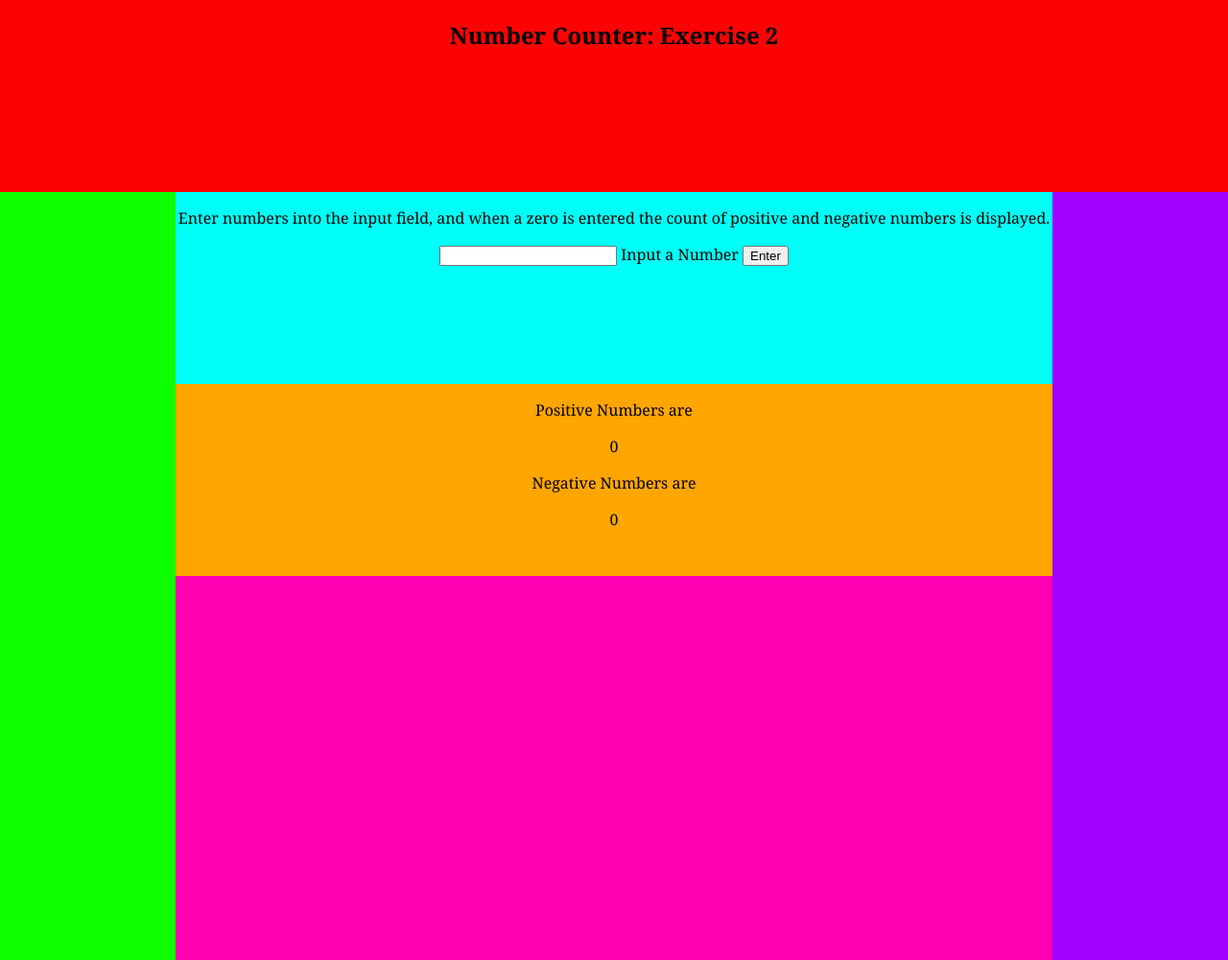
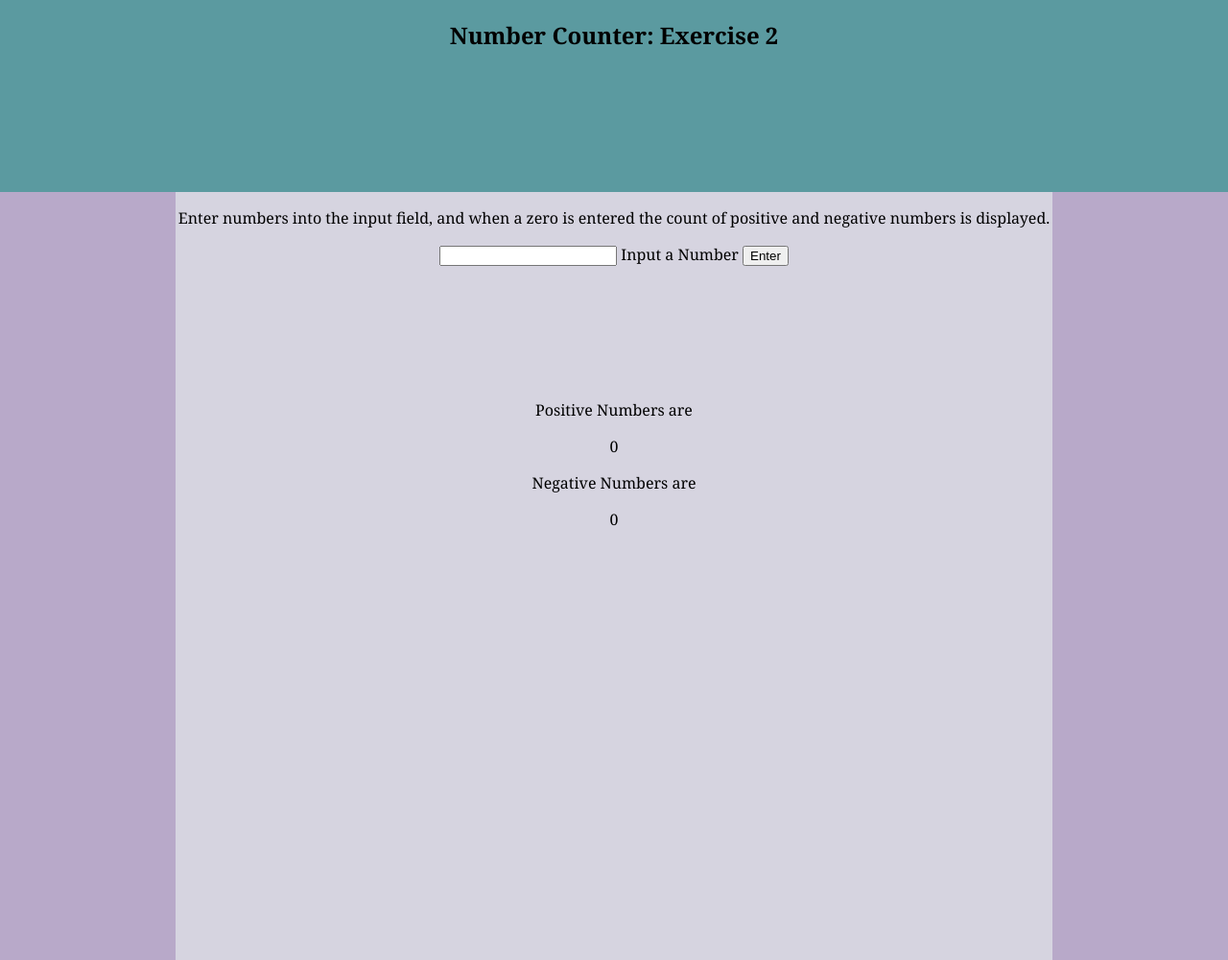
Before and after one commit to Loves2Fish/A2E2, a plain HTML site: page index.html in a window 1280 px wide. Shown: the whole page at 96% size. Drawn offline with Linux system fonts and the light colour scheme.

Commit message:
Finished

```diff
--- a/style.css
+++ b/style.css
@@ -15,13 +15,13 @@ body {
 }
 
 .div1 {
-  background-color: #fc0303;
+  background-color: #5b9aa0;
   grid-column-start: 1;
   grid-column-end: 8;
 }
 
 .div2 {
-  background-color: #ffa600;
+  background-color: #d6d4e0;
   grid-column-start: 2;
   grid-column-end: 7;
   grid-row-start:3;
@@ -37,7 +37,7 @@ body {
 }
 
 .div4 {
-  background-color: #0dff00;
+  background-color: #b8a9c9;
   grid-column-start: 1;
   grid-column-end: 2;
   grid-row-start:2;
@@ -45,21 +45,21 @@ body {
 }
 
 .div5 {
-  background-color: #00fff7;
+  background-color: #d6d4e0;
   grid-column-start: 2;
   grid-column-end: 7;
   grid-row-start:2;
   grid-row-end:3;
 }
 .div6 {
-  background-color: #a200ff;
+  background-color: #b8a9c9;
   grid-column-start: 7;
   grid-column-end: 8;
   grid-row-start:2;
   grid-row-end:6;
 }
 .div7 {
-  background-color: #ff00b3;
+  background-color: #d6d4e0;
   grid-column-start: 2;
   grid-column-end: 7;
   grid-row-start:4;
```
Also changed, not shown: page boxes.png (deleted).
